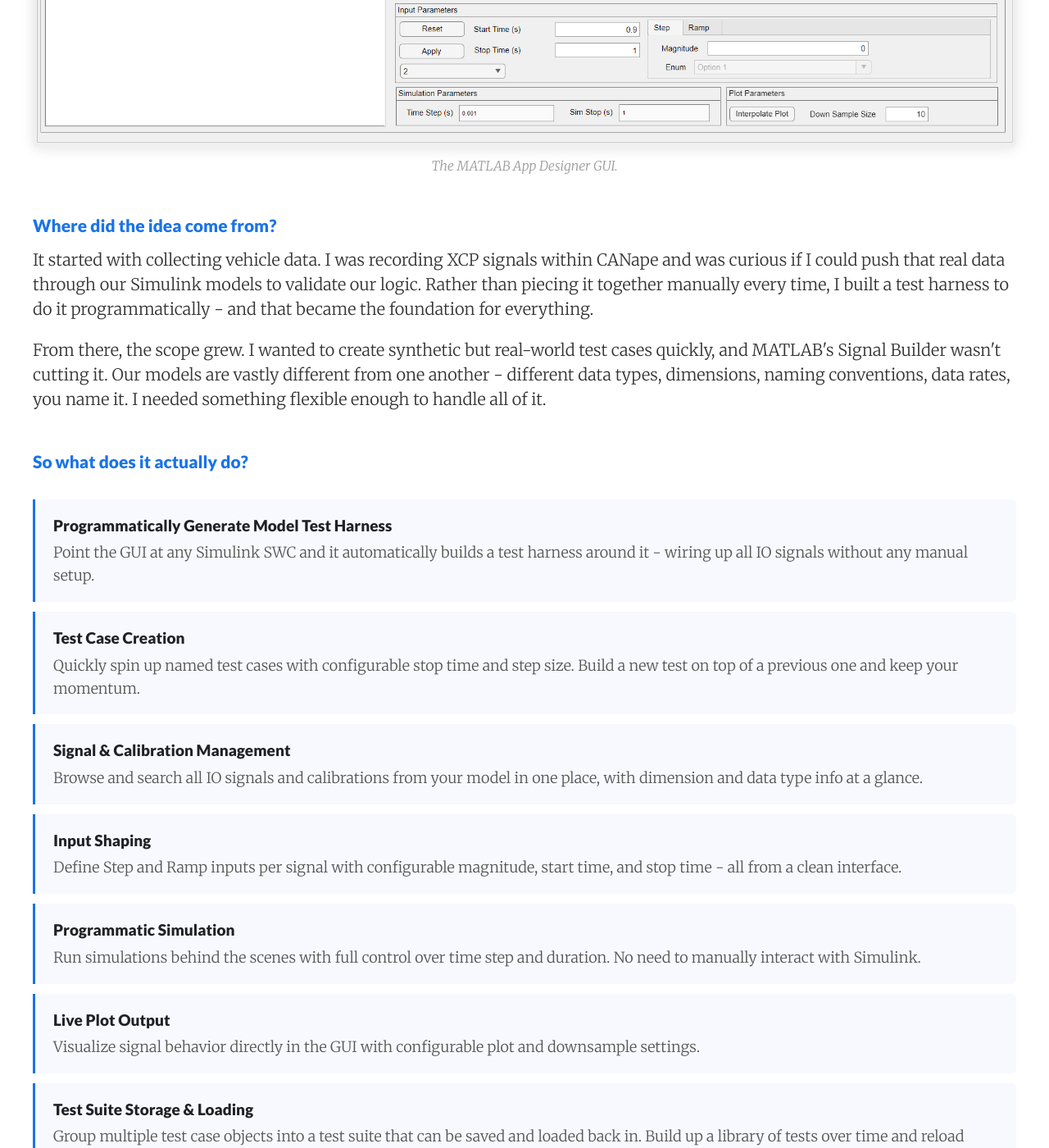
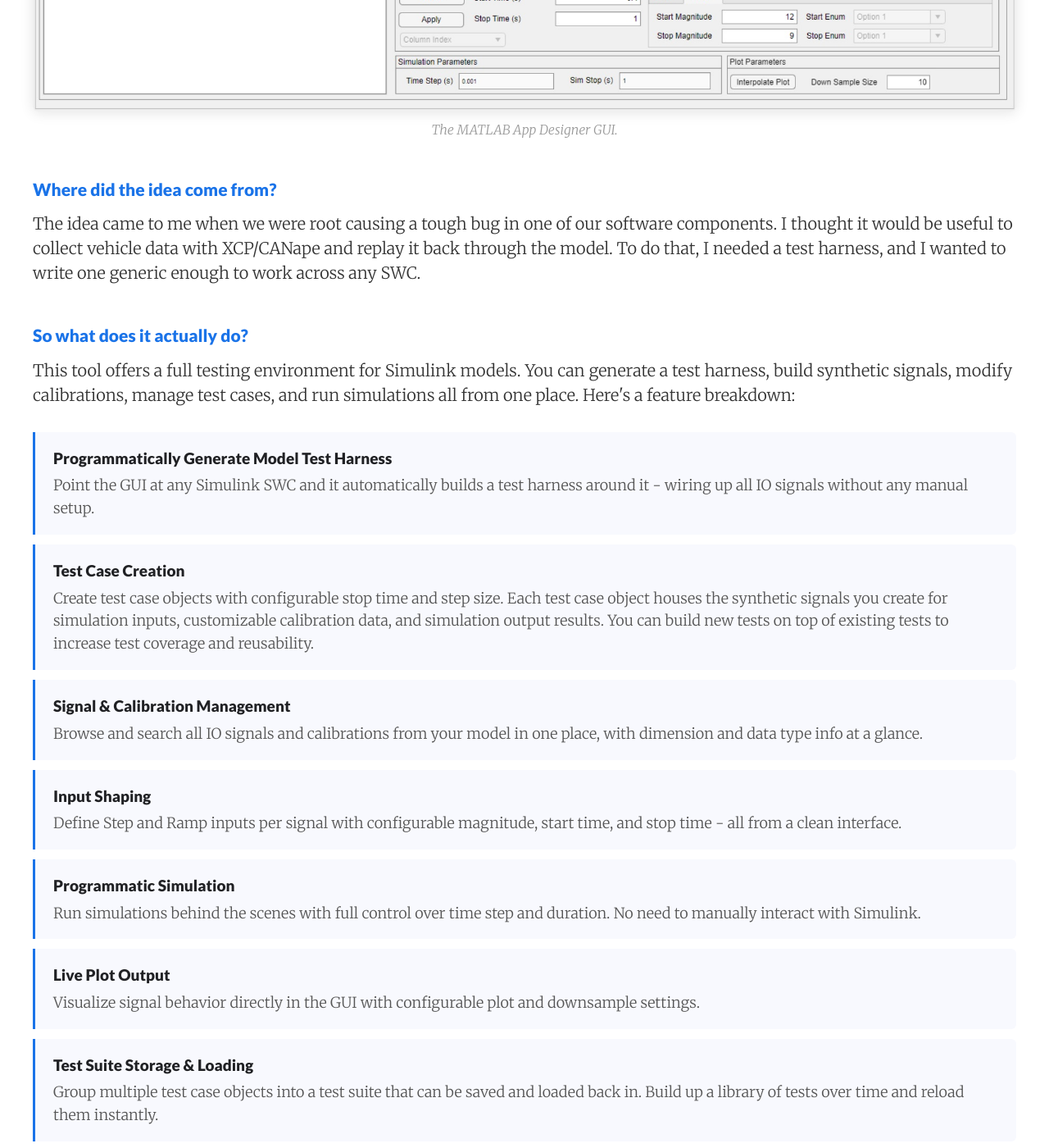
Before and after one commit to palmerco/web_server, a Jekyll site: the page built from _posts/2026-02-28-simulink-test-gui.html, in a window 1280 px wide and 1400 px high, scrolled down 1133 px. Shown: the whole window at 82% size. Built offline with Jekyll 4.4.1, drawn with Linux system fonts in a browser that asks for light colours; nearby versions of some CDN libraries; some of the changed text lies outside the part shown.

Commit message:
Update simulink test GUI post content and add MIL GUI screenshot
Co-Authored-By: Claude Sonnet 4.6 <noreply@anthropic.com>

```diff
--- a/_posts/2026-02-28-simulink-test-gui.html
+++ b/_posts/2026-02-28-simulink-test-gui.html
@@ -104,24 +104,25 @@ categories: engineering
 </div>
 
 <p>
-  What engineer doesn't love optimization? For me, I knew it was time for a smarter way to test Simulink models - something flexible, minimal, and actually enjoyable to use. So I built it, and here's my story.
+  Manual Simulink testing is slow and boring, so I built a GUI to automate it.
 </p>
 
 <div class="screenshot-wrap">
-  <img src="/files/images/02-28-2026 MIL GUI/MIL_GUI_Screenshot.jpg" alt="MIL GUI Main Interface"/>
+  <img src="/files/images/02-28-2026 MIL GUI/MIL_GUI.jpeg" alt="MIL GUI Main Interface"/>
 </div>
 <p class="screenshot-caption">The MATLAB App Designer GUI.</p>
 
 <p class="interview-q">Where did the idea come from?</p>
 
 <p>
-  It started with collecting vehicle data. I was recording XCP signals within CANape and was curious if I could push that real data through our Simulink models to validate our logic. Rather than piecing it together manually every time, I built a test harness to do it programmatically - and that became the foundation for everything.
-</p>
-<p>
-  From there, the scope grew. I wanted to create synthetic but real-world test cases quickly, and MATLAB's Signal Builder wasn't cutting it. Our models are vastly different from one another - different data types, dimensions, naming conventions, data rates, you name it. I needed something flexible enough to handle all of it.
+  The idea came to me when we were root causing a tough bug in one of our software components. I thought it would be useful to collect vehicle data with XCP/CANape and replay it back through the model. To do that, I needed a test harness, and I wanted to write one generic enough to work across any SWC.
 </p>
 
 <p class="interview-q">So what does it actually do?</p>
+
+<p>
+  This tool offers a full testing environment for Simulink models. You can generate a test harness, build synthetic signals, modify calibrations, manage test cases, and run simulations all from one place. Here's a feature breakdown:
+</p>
 
 <ul class="feature-list">
   <li>
@@ -130,7 +131,7 @@ categories: engineering
   </li>
   <li>
     <span class="feature-title">Test Case Creation</span>
-    <span class="feature-desc">Quickly spin up named test cases with configurable stop time and step size. Build a new test on top of a previous one and keep your momentum.</span>
+    <span class="feature-desc">Create test case objects with configurable stop time and step size. Each test case object houses the synthetic signals you create for simulation inputs, customizable calibration data, and simulation output results. You can build new tests on top of existing tests to increase test coverage and reusability.</span>
   </li>
   <li>
     <span class="feature-title">Signal & Calibration Management</span>
```
Also changed, not shown: files/images/02-28-2026 MIL GUI/MIL_GUI.jpeg (added).
